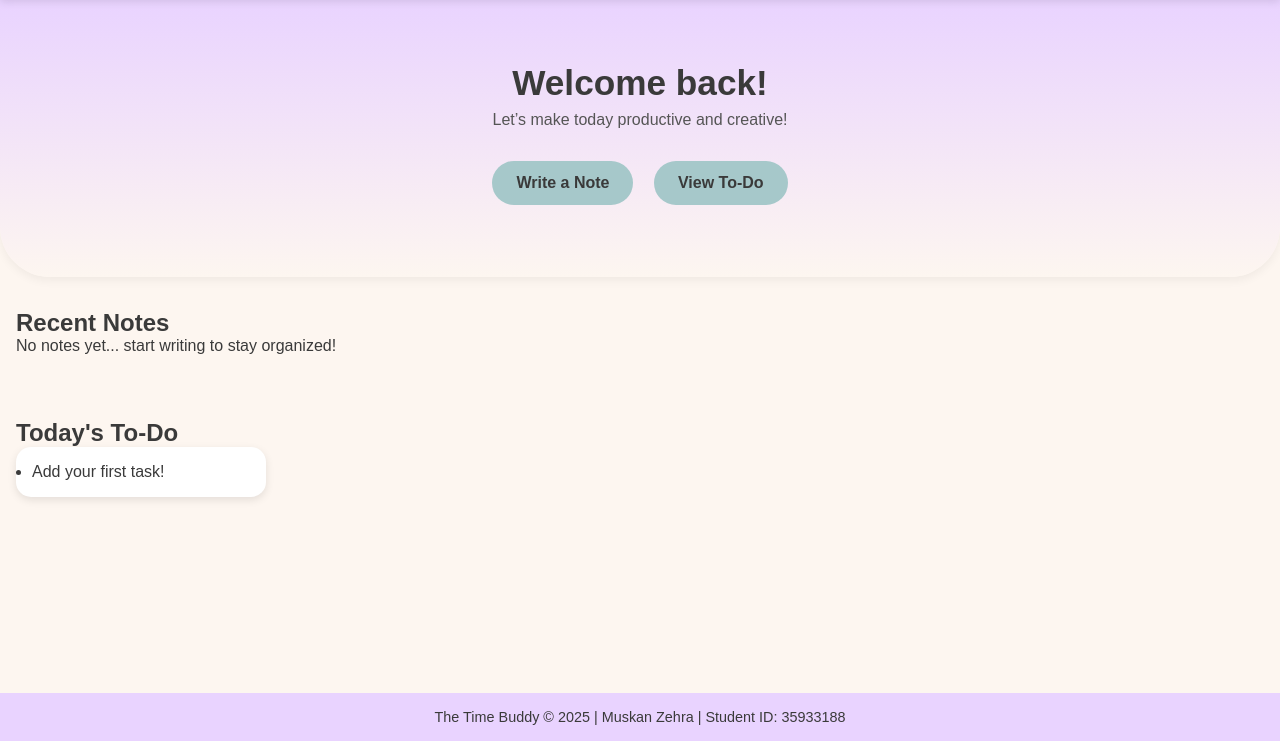
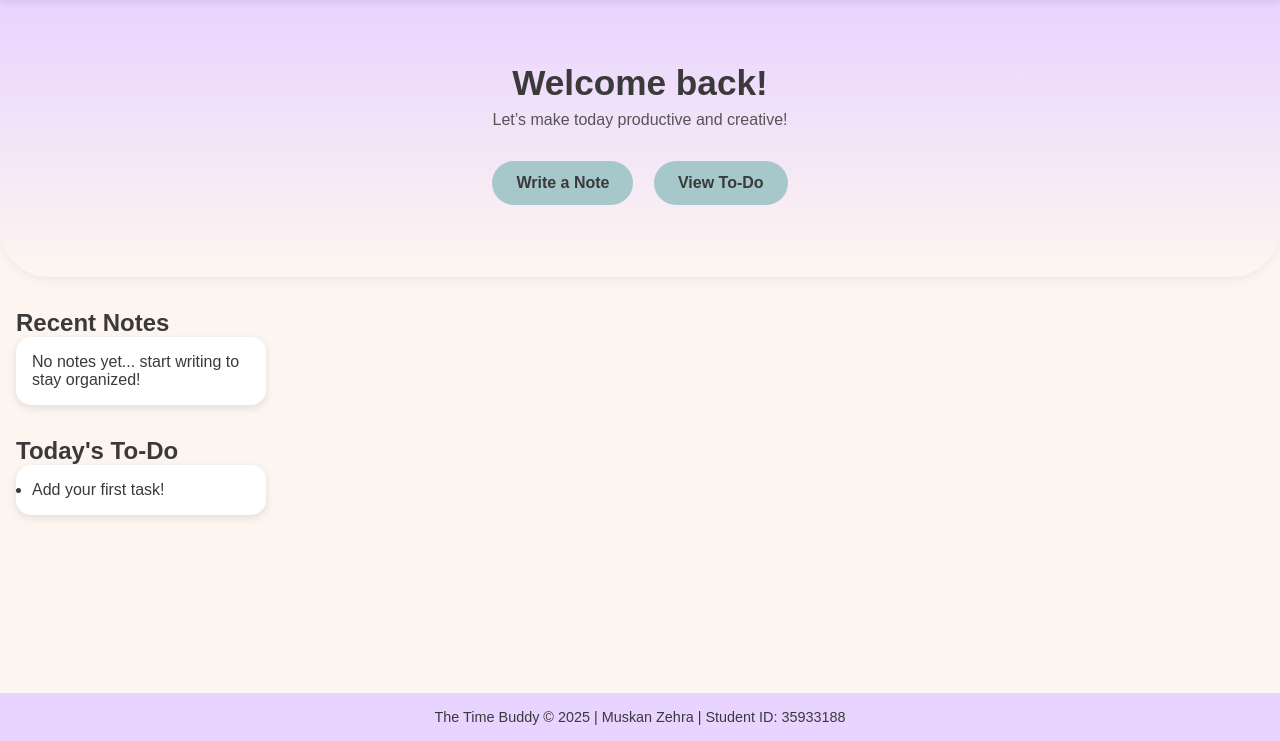
Before and after one commit to mzehra-1512/Cloud_Server_Project_ICT171, a Flask app: page / in a window 1280 px wide. Shown: the part 59-800 px from the top of the page. Run offline with Flask 3, Linux system fonts and the light colour scheme.

Commit message:
Update home.html

```diff
--- a/templates/home.html
+++ b/templates/home.html
@@ -33,7 +33,7 @@
 
 		</section>
 		<section class="dashboard">
-
+			<div class="dashboard-flex">
         		<div class="dashboard-section">
             		<h2>Recent Notes</h2>
             		<div class="notes-grid">
@@ -50,11 +50,12 @@
                     		</div>
                     		{% endfor %}
                 		{% else %}
+                    		<div class="note-card">
                         		<p>No notes yet... start writing to stay organized!</p>
+                    		</div>
                 		{% endif %}
             		</div>
         		</div>
-
 				<div class="dashboard-section">
             		<h2>Today's To-Do</h2>
             		<div class="todo-grid">
@@ -75,7 +76,7 @@
 						{% endif %}
 					</div>
 				</div>
-
+			</div>
 		</section>
 
     </main>
```
Lines whose indentation alone changed are shown as unchanged.
